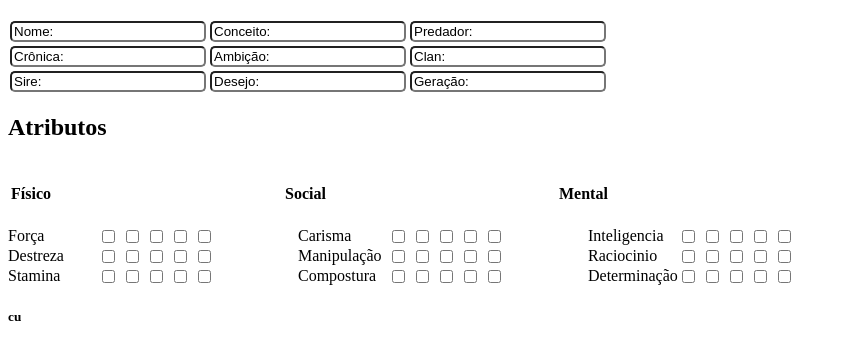
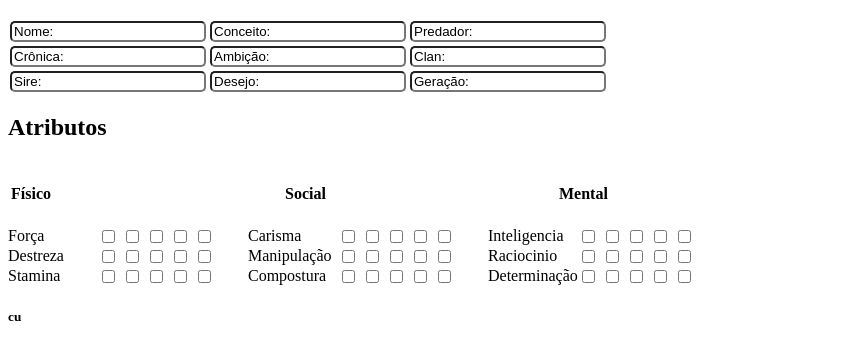
Before and after one commit to PedrocaMarmota/vampirefivesheet, a plain HTML site: page index.html in a window 1280 px wide. Shown: the part 61-420 px from the top of the page, without its empty margins (0-846 px from the left). Drawn offline with Linux system fonts and the light colour scheme.

```diff
--- a/styles.css
+++ b/styles.css
@@ -9,5 +9,5 @@
 
 .atributos {
     display: grid;
-    grid-template-columns: 90px 200px 90px 200px 90px 200px;
+    grid-template-columns: 90px 150px 90px 150px 90px 150px;
 }
```
Also changed, not shown: 1 other file.
